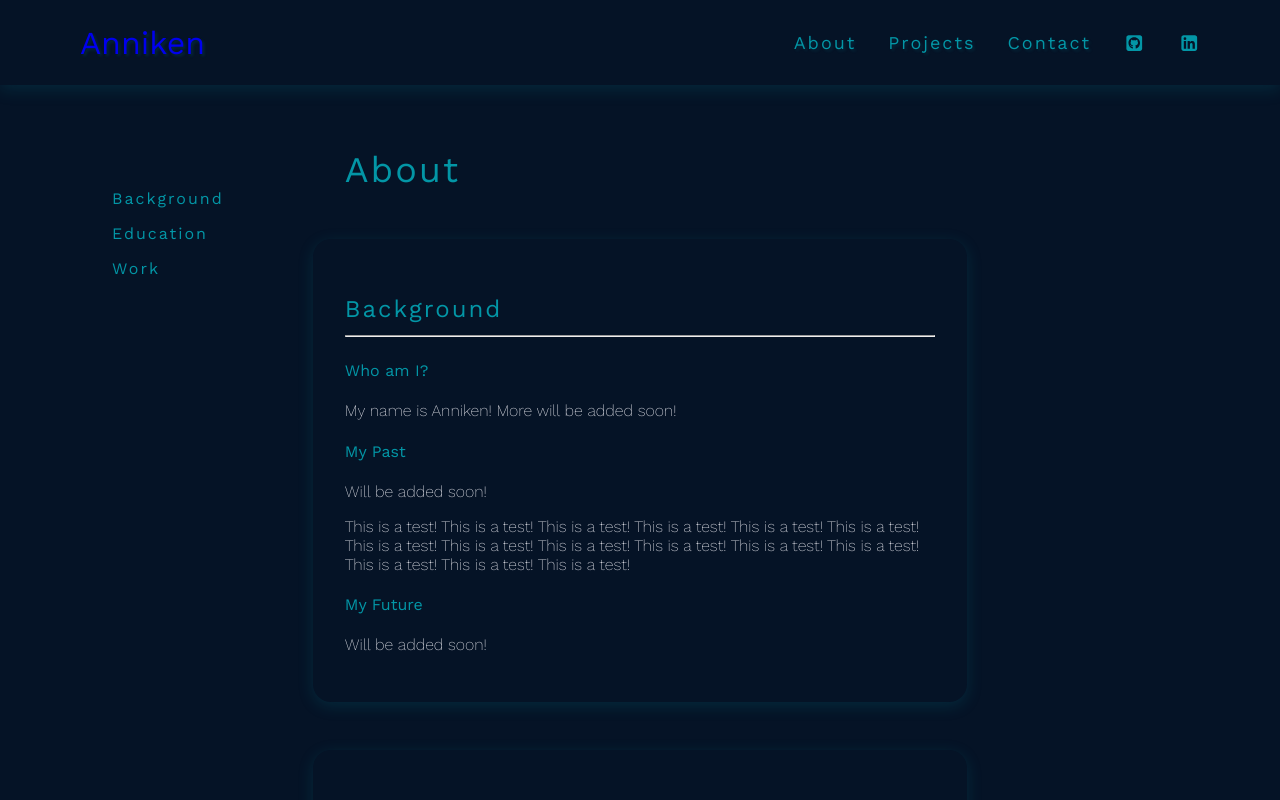
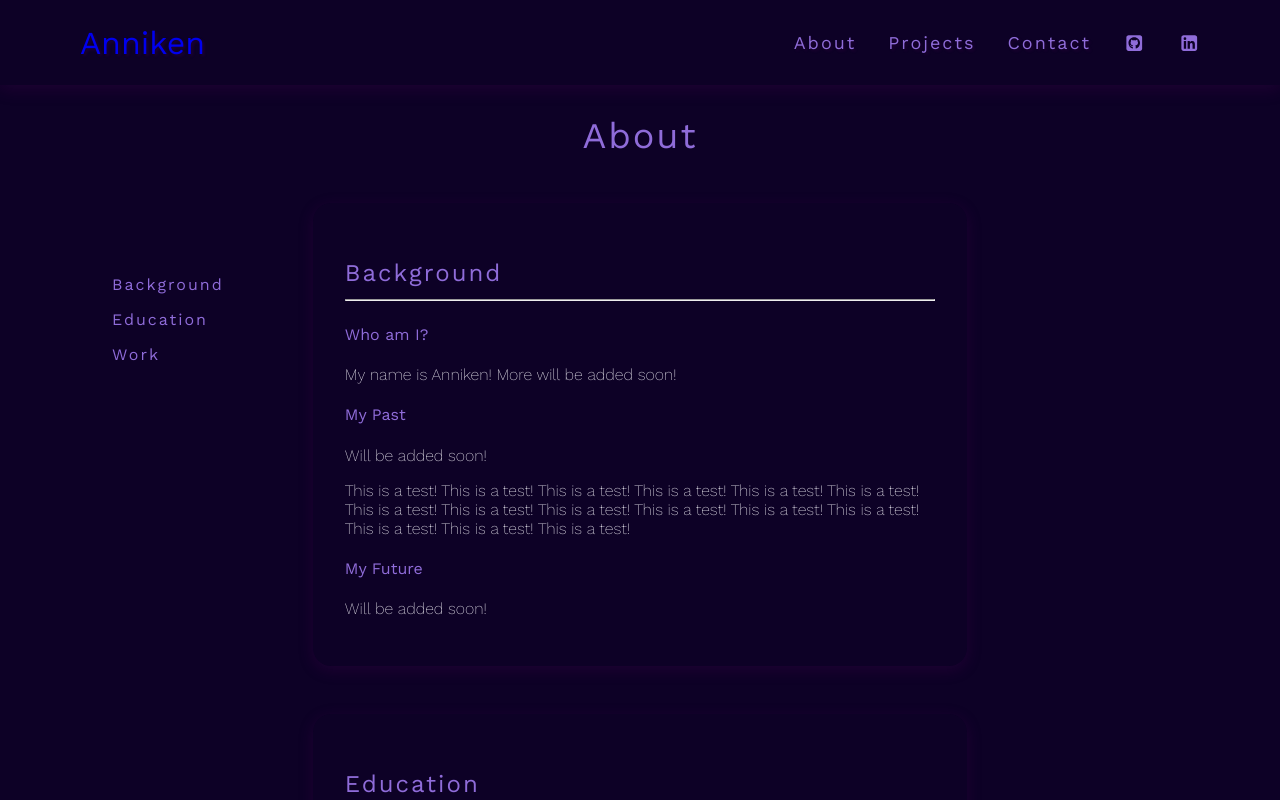
Before and after one commit to AnnikenJE/annikenje-website, a React (Vite) app: page /about in a window 1280 px wide. Shown: the top 800 px of the page. Built offline with nearby package versions, Linux system fonts and the light colour scheme.

Commit message:
color change - again. and added files to projects. changes in header in about.

```diff
--- a/src/main.css
+++ b/src/main.css
@@ -3,22 +3,21 @@
       Main colors
   */
 
-  --main-color: #0396A6;
+  --main-color: #8F6CD9;
   --txt-color: #f6f5fb;
 
-  /* Kan evt brukes til noe senere */
   --background-gradient-image: linear-gradient(
     to bottom right,
-    #190348,
-    #53416b
+    #150140,
+    #340773
   );
-  --background-color: #051326;
+  --background-color:#0D0126;
 
   /*
       Link color
   */
   --link-color: var(--main-color);
-  --link-hover: #30DFF2;
+  --link-hover: #f6f5fb;
 
   /*
       Fonts
@@ -31,8 +30,8 @@
       Shadows
   */
 
-  --base-shadow: 0px 4px 16px 0px rgba(3, 150, 166, 0.175);
-  --txt-shadow: 2px 2px 3px rgba(3, 150, 166, 0.175);
+  --base-shadow: 0px 4px 16px 0px rgba(112, 14, 116, 0.175);
+  --txt-shadow: 2px 2px 3px rgba(112, 14, 116, 0.175);
 }
 
 body {
--- a/src/pages/AboutPage.css
+++ b/src/pages/AboutPage.css
@@ -24,6 +24,8 @@
   color: var(--main-color);
   letter-spacing: var(--letter-spacing);
   font-weight: var(--font-weight);
+  font-family: var(--main-font);
+  text-align: center;
   font-size: 36px;
 }
 
@@ -36,8 +38,6 @@
 */
 
 .heading-section {
-  margin: 3em;
-
   hr {
     border: none;
     height: 2px;
@@ -87,7 +87,7 @@
   }
 
   .heading-section {
-    margin: 2rem;
+    margin-top: 2rem;
     margin-left: 1rem;
     text-align: center;
   }
--- a/src/pages/AboutPage.tsx
+++ b/src/pages/AboutPage.tsx
@@ -29,6 +29,9 @@ const AboutPage = () => {
   return (
     <main>
       <div className="page-wrapper">
+        <section className="heading-section">
+          <h1 className="about-heading">About</h1>
+        </section>
         <div className="navigation">
           <aside>
             <ul>{listNavigationJSX()}</ul>
@@ -36,10 +39,6 @@ const AboutPage = () => {
         </div>
         <div className="main-content">
           <section className="about-wrapper">
-            <section className="heading-section">
-              <h1 className="about-heading">About</h1>
-            </section>
-
             <div id="background">
               <section className="about-section">
                 <h3 className="section-heading">
```
Also changed, not shown: src/interfaces/IProjectItem.tsx (added, +9 -0 lines), src/components/projects/projectList.tsx (added), src/components/projects/projectListItem.tsx (added).
